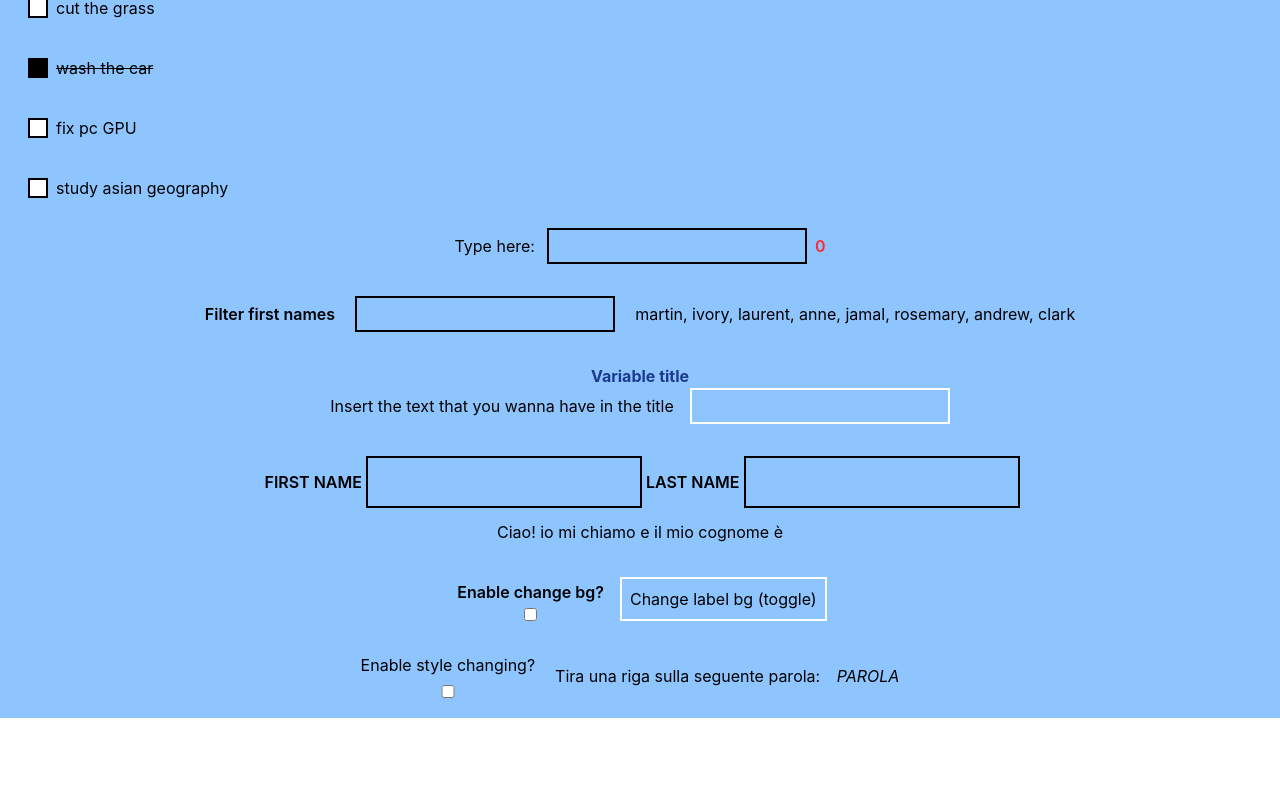
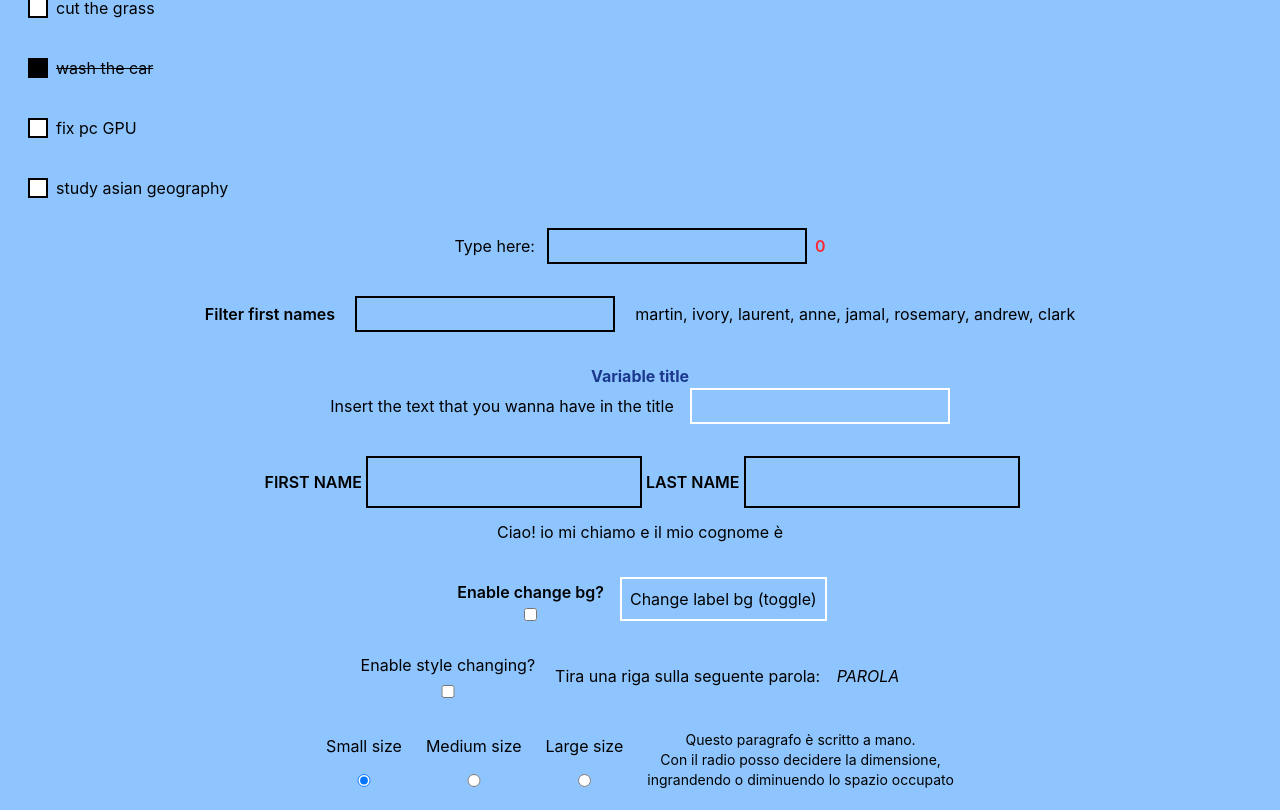
Before and after one commit to gianlucadecampo/react-binding, a React (Vite) app: page / in a window 1280 px wide. Shown: the part 582-1392 px from the top of the page. Before the commit the page ends 1300 px from the top, so only its background shows below. Built offline with nearby package versions, Linux system fonts and the light colour scheme.

Commit message:
text dimension component

```diff
--- a/src/components/layout/Main.jsx
+++ b/src/components/layout/Main.jsx
@@ -9,6 +9,7 @@ import ChangeTitle from '../ui/ChangeTitle'
 import AddTextWords from '../ui/AddTextWords'
 import CheckForEnable from '../ui/CheckForEnable'
 import ToggleStyle from '../ui/ToggleStyle'
+import TextDimension from '../ui/TextDimension'
 
 export default function Main() {
   return (
@@ -25,6 +26,7 @@ export default function Main() {
       <AddTextWords />
       <CheckForEnable />
       <ToggleStyle />
+      <TextDimension />
     </section>
   )
 }
--- /dev/null
+++ b/src/components/ui/TextDimension.jsx
@@ -0,0 +1,40 @@
+import { useState } from "react"
+
+const sizes = [
+    {
+        id: 'small',
+        label: 'Small size',
+        value: 'text-sm'
+    },
+    {
+        id: 'medium',
+        label: 'Medium size',
+        value: 'text-lg'
+    },
+    {
+        id: 'large',
+        label: 'Large size',
+        value: 'text-2xl'
+    },
+]
+
+export default function TextDimension() {
+    const [size, setSize] = useState('text-sm')
+    return (
+        <div className="flex justify-center place-items-center mt-8 gap-6">
+            {
+                sizes.map((item) => (
+                    < div key={item.id} className="flex flex-col gap-4" >
+                        <label htmlFor={item.id}>{item.label}</label>
+                        <input type="radio" name="size" value={item.value} id={item.id} checked={size === item.value} onChange={e => { setSize(e.target.value) }} className="border-2 border-white p-2" />
+                    </div>
+                ))
+            }
+
+            <p className={`${size}`}>Questo paragrafo è scritto a mano. <br />
+                Con il radio posso decidere la dimensione, <br />
+                ingrandendo o diminuendo lo spazio occupato
+            </p>
+        </div >
+    )
+}
```
